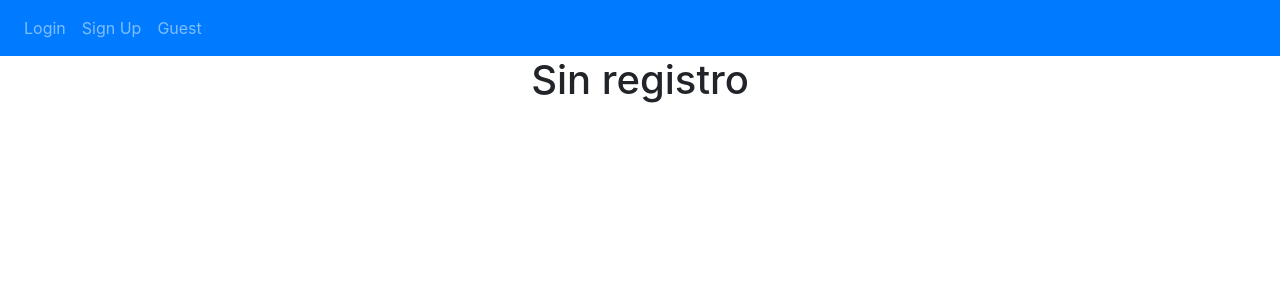
After one commit to AlbeiroBurbanoTobar/ppi_dai_BURBANOaj, a Flask app: page /guest in a window 1280 px wide. The commit adds this page. Shown: the top 300 px of the page. Run offline with Flask 3, Linux system fonts and the light colour scheme; some libraries are stand-ins or nearby versions.

Commit message:
Se establece el modo invitado

```diff
--- a/website/templates/base.html
+++ b/website/templates/base.html
@@ -35,6 +35,8 @@
           {% else %}
           <a class="nav-item nav-link" id="login" href="/login">Login</a>
           <a class="nav-item nav-link" id="signUp" href="/sign-up">Sign Up</a>
+          <a class="nav-item nav-link" id="guest" href="/guest">Guest</a>
+
           {% endif %}
         </div>
       </div>
--- /dev/null
+++ b/website/templates/guest.html
@@ -0,0 +1,4 @@
+{% extends "base.html" %} {% block title %}Guest{% endblock %} {% block content
+    %}
+    <h1 align="center">Sin registro</h1>
+    {% endblock %}
--- a/website/views.py
+++ b/website/views.py
@@ -23,6 +23,12 @@ def home():
 
     return render_template("home.html", user=current_user)
 
+@views.route('/guest')
+def guest():
+    # Asumiendo que quieres pasar la información del usuario si está autenticado,
+    # o None si no hay un usuario autenticado.
+    return render_template("guest.html", user=current_user if current_user.is_authenticated else None)
+
 
 @views.route('/delete-note', methods=['POST'])
 def delete_note():
```
Also changed, not shown: instance/database.db.
